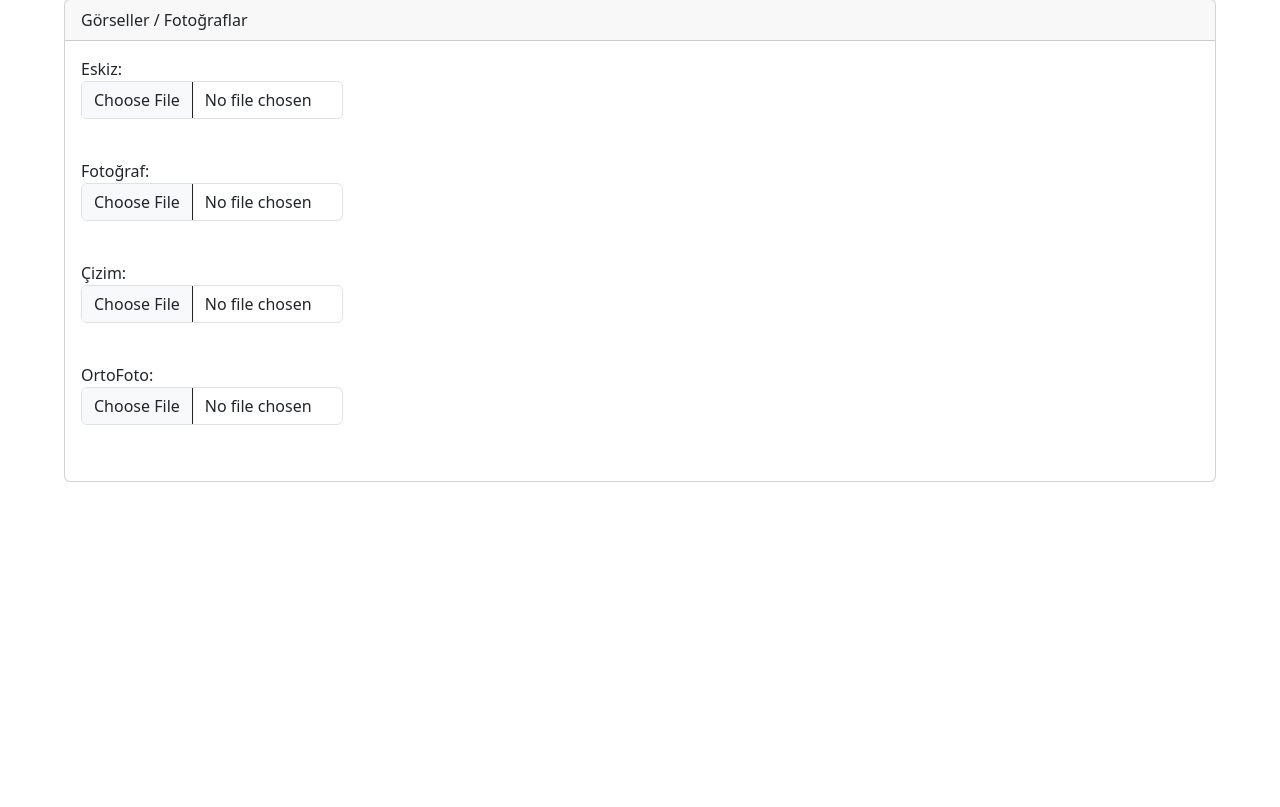
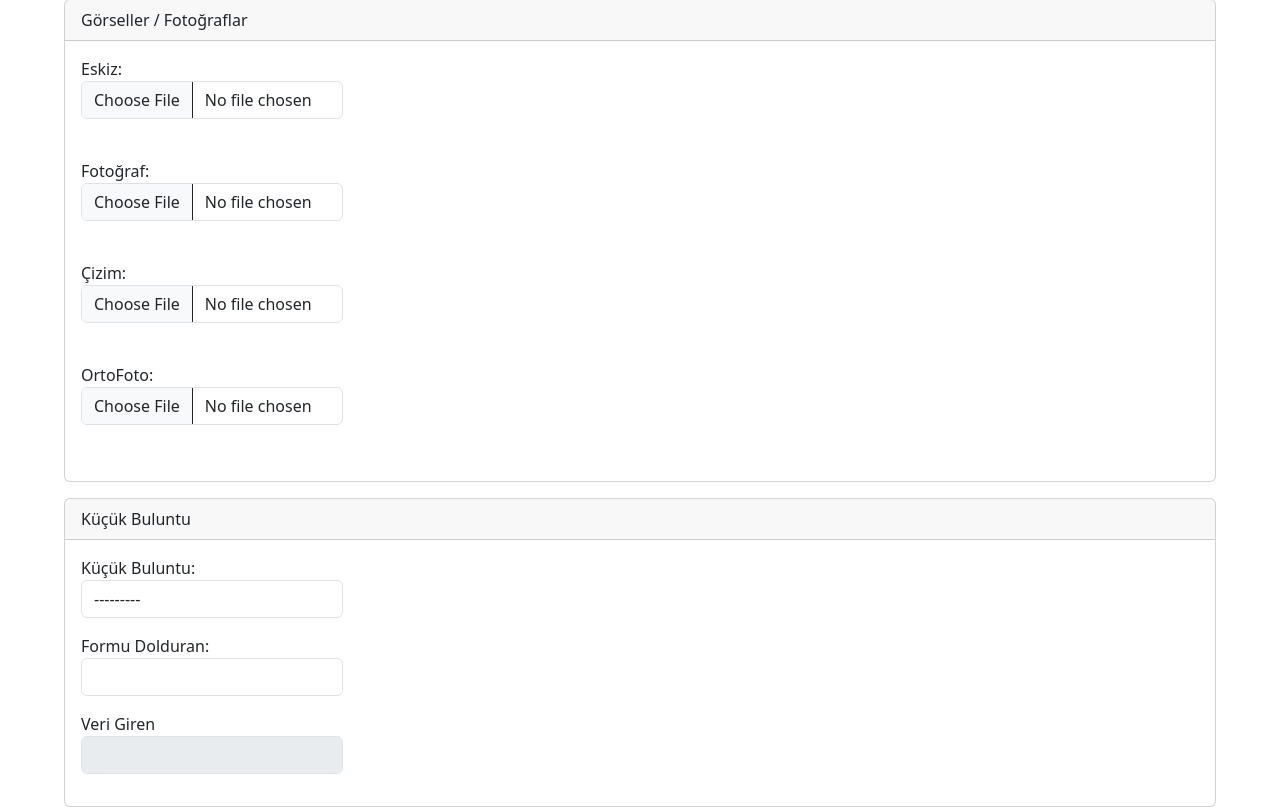
Before and after one commit to RythmTechnologies/animated-octo-winner, a Django app: page /site/buluntu/ekle in a window 1280 px wide. Shown: the part 1765-2572 px from the top of the page. Before the commit the page ends 2247 px from the top, so only its background shows below. Run offline with Django 5.2, Linux system fonts and the light colour scheme; data that the repository does not hold is empty; some libraries are stand-ins or nearby versions.

Commit message:
chore: refactor form structure in template

```diff
--- a/archaeologyMain/contentApp/templates/Buluntu/create.html
+++ b/archaeologyMain/contentApp/templates/Buluntu/create.html
@@ -271,6 +271,32 @@
 
     </div>
 
+
+    <div class="card mt-3">
+
+      <div class="card-header">
+         Küçük Buluntu
+      </div>
+
+
+      <div class="row p-3">
+
+        <div class="col-12 col-md-3">
+
+            {{minorBuluntuForm}}
+
+            <div>
+              <label for="id_id_processedBy">Veri Giren</label>
+              <input disabled name="id_processedBy" value="{{request.user.username}}">
+           </div>
+        </div>
+
+
+      </div>
+
+
+    </div>
+
    </form>
 
 
```
